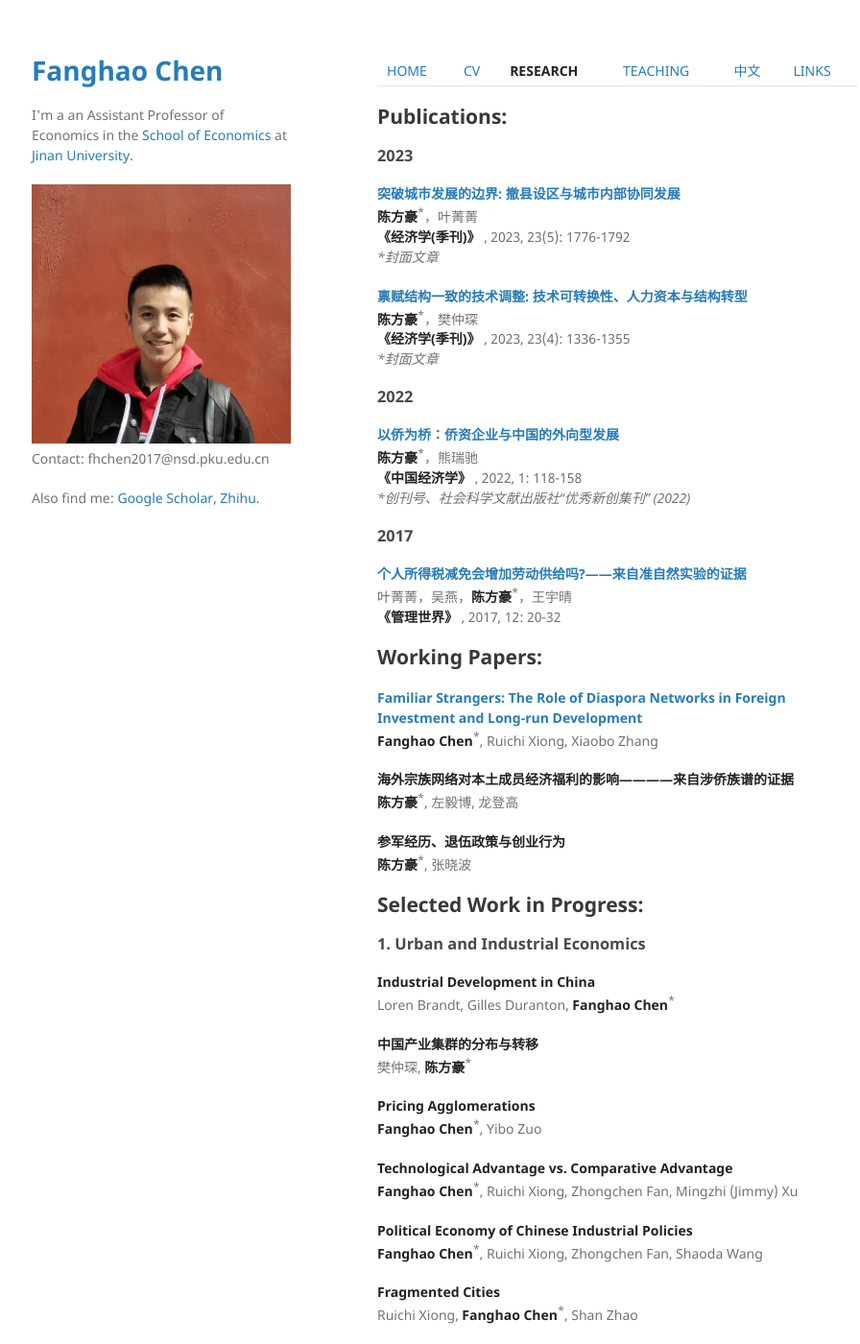
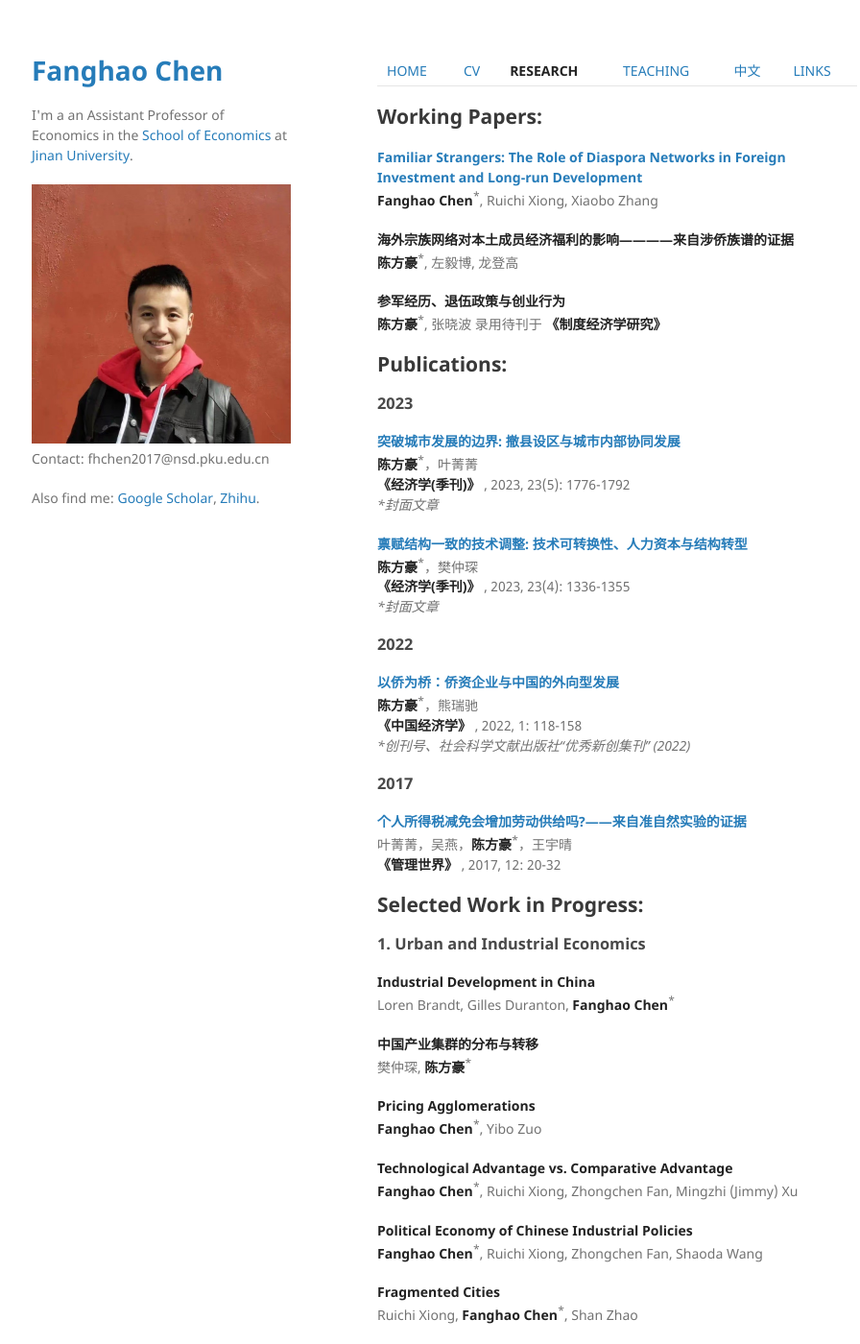
Before and after one commit to FanghaoChen/homepage, a Jekyll site: the page built from research.md, in a window 1280 px wide and 1400 px high. Shown: the whole window at 96% size, without its empty margins (177-1073 px from the left). Built offline with Jekyll 4.4.1, drawn with Linux system fonts in a browser that asks for light colours; part of the change alters nothing that is shown.

Commit message:
Update research.md

```diff
--- a/research.md
+++ b/research.md
@@ -3,6 +3,18 @@ layout: default
 ---
 
 [HOME](./index.md) | [CV](./assets/CV_FanghaoChen_231105.pdf) | [**RESEARCH**](./research.md) | [TEACHING](./teaching.md) | [中文](./chinesepage.md) | [LINKS](./links.md)
+
+## Working Papers:
+
+**[Familiar Strangers: The Role of Diaspora Networks in Foreign Investment and Long-run Development](https://papers.ssrn.com/sol3/papers.cfm?abstract_id=4004159)** <br/>
+**Fanghao Chen**<sup>*</sup>, Ruichi Xiong, Xiaobo Zhang
+
+**海外宗族网络对本土成员经济福利的影响————来自涉侨族谱的证据** <br/>
+**陈方豪**<sup>*</sup>, 左毅博, 龙登高
+
+**参军经历、退伍政策与创业行为** <br/>
+**陈方豪**<sup>*</sup>, 张晓波
+ 录用待刊于 **《制度经济学研究》**
 
 ## Publications:
 
@@ -30,17 +42,6 @@ layout: default
 **[个人所得税减免会增加劳动供给吗?——来自准自然实验的证据](http://www.cnki.com.cn/Article/CJFDTOTAL-GLSJ201712009.htm)** <br/>
 叶菁菁，吴燕，**陈方豪**<sup>*</sup>，王宇晴 <br/>
 **《管理世界》** , 2017, 12: 20-32
-
-## Working Papers:
-
-**[Familiar Strangers: The Role of Diaspora Networks in Foreign Investment and Long-run Development](https://papers.ssrn.com/sol3/papers.cfm?abstract_id=4004159)** <br/>
-**Fanghao Chen**<sup>*</sup>, Ruichi Xiong, Xiaobo Zhang
-
-**海外宗族网络对本土成员经济福利的影响————来自涉侨族谱的证据** <br/>
-**陈方豪**<sup>*</sup>, 左毅博, 龙登高
-
-**参军经历、退伍政策与创业行为** <br/>
-**陈方豪**<sup>*</sup>, 张晓波
 
 ## Selected Work in Progress:
 
```
